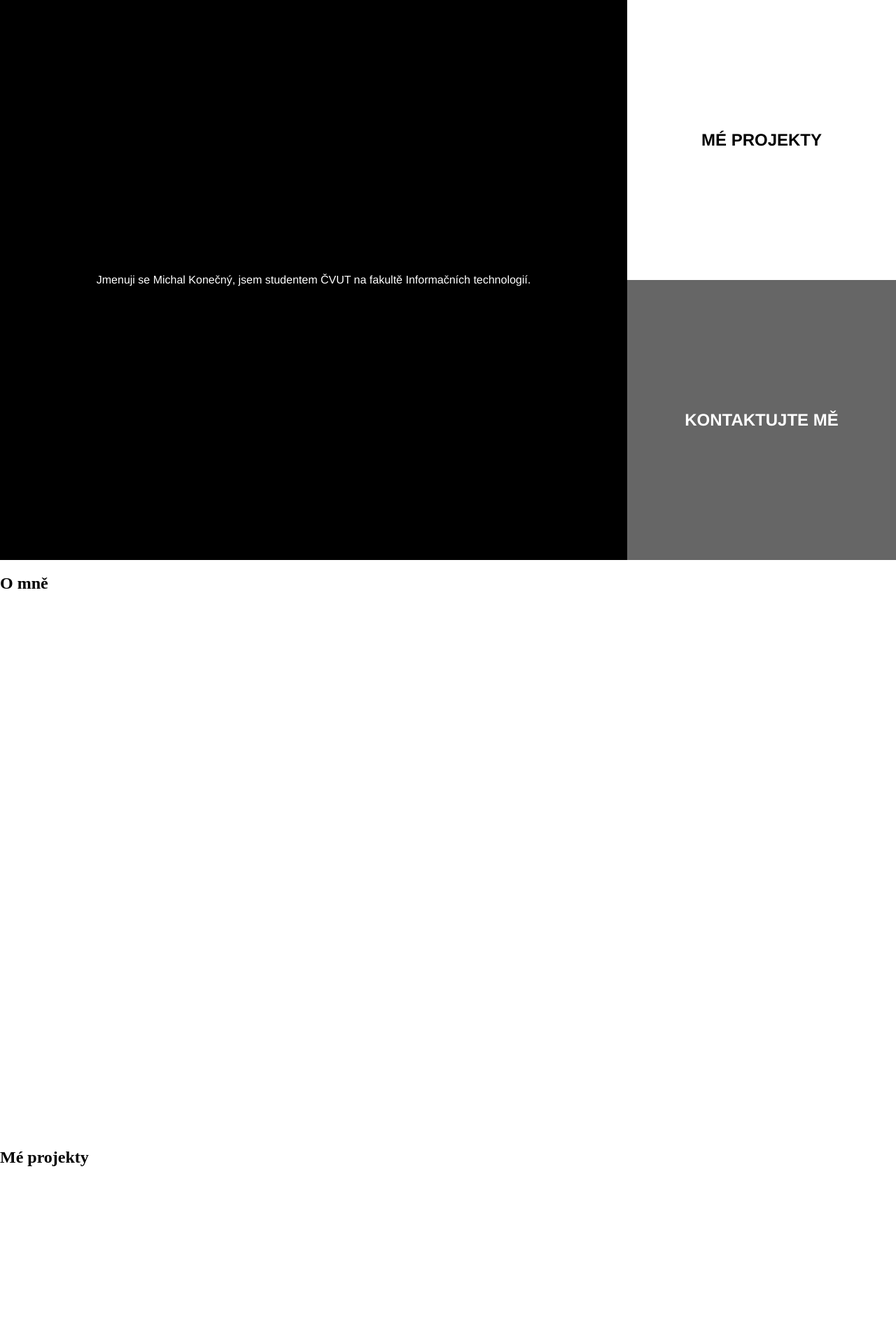
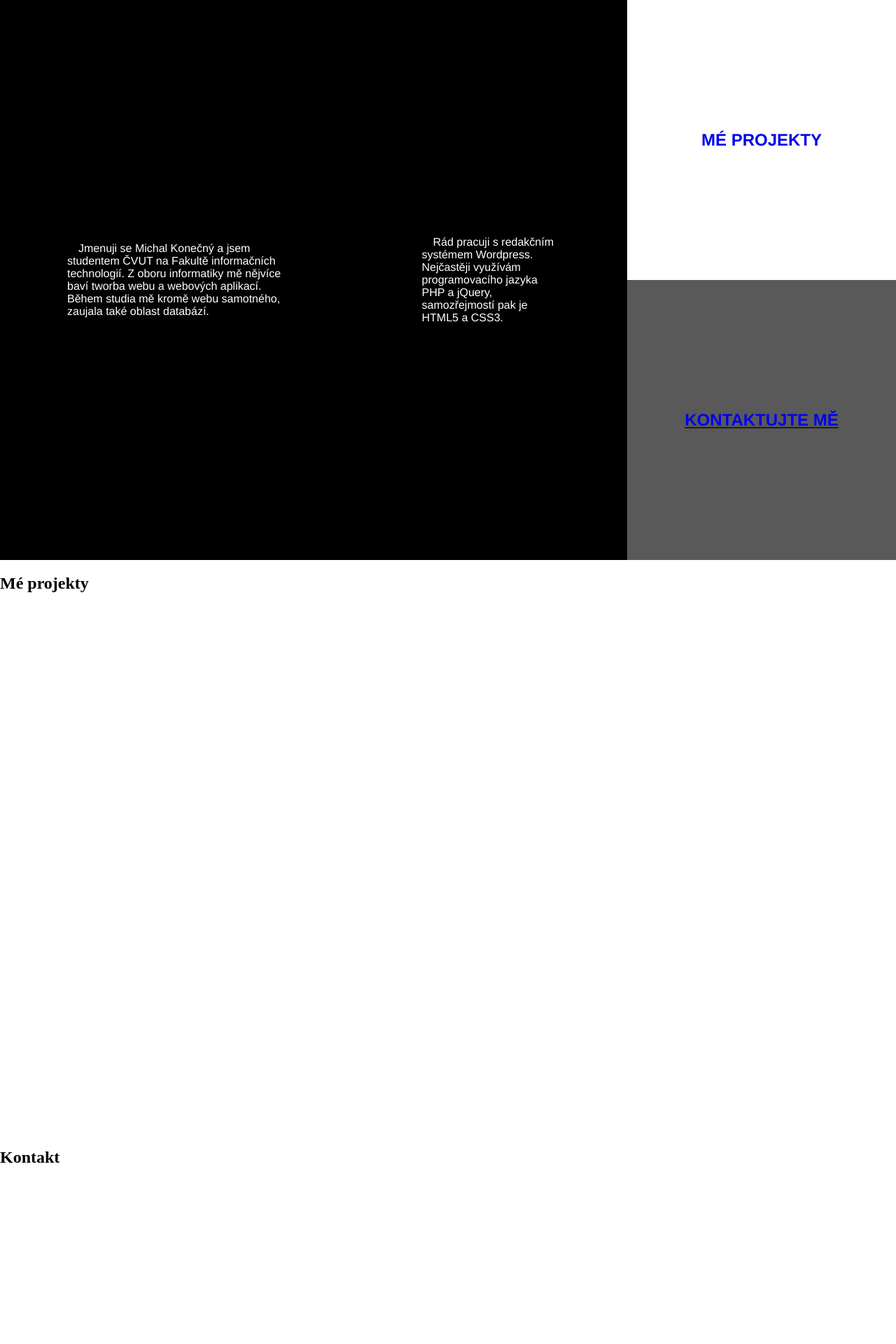
Before and after one commit to konmike/konmike.github.io, a PHP site: page / in a window 1280 px wide. Shown: the top 1920 px of the page at 70% size. After the commit the page ends 1661 px from the top, so only its background shows below. Run offline with PHP 8.4, Linux system fonts and the light colour scheme.

Commit message:
Pridano trochu textu, css a plynuly posun

```diff
--- a/index.html
+++ b/index.html
@@ -4,28 +4,33 @@
     <meta charset="UTF-8">
     <title>Michal Konečný</title>
     <link rel="stylesheet" type="text/css" href="style.css">
+    <script src="script.js"></script>
 </head>
 <body>
     <main>
         <article>
             <div>
-                <p>Jmenuji se Michal Konečný, jsem studentem ČVUT na
-                    fakultě Informačních technologií.</p>
+                <p>Jmenuji se Michal Konečný a jsem studentem ČVUT na
+                   Fakultě informačních technologií. Z oboru informatiky mě nějvíce
+                   baví tworba webu a webových aplikací.
+                   Během studia mě kromě webu samotného, zaujala také oblast databází.
+                </p>
+                <p>
+                   Rád pracuji s redakčním systémem Wordpress. Nejčastěji využívám
+                   programovacího jazyka PHP a jQuery, samozřejmostí pak je HTML5 a CSS3.
+                </p>
             </div>
             <div>
-                <span>Mé projekty</span>
+                <a href="#myprojects" class="tlacitko">Mé projekty</a>
             </div>
             <div>
-                <span>Kontaktujte mě</span>
+                <a href="#contact" class="tlacitko">Kontaktujte mě</a>
             </div>
         </article>
-        <article>
-            <h1>O mně</h1>
-        </article>
-        <article>
+        <article id="myprojects">
             <h1>Mé projekty</h1>
         </article>
-        <article>
+        <article id="contact">
             <h1>Kontakt</h1>
         </article>
     </main>
--- /dev/null
+++ b/script.js
@@ -0,0 +1,49 @@
+(function($) {
+
+    $('a.tlacitko').click(function(e) {
+        let cil = $(this).attr('href');
+        let menu = $('#menu');
+        let rychlost = 1000;
+
+        $("html, body").stop().animate(
+            { scrollTop: $(cil).offset().top - menu.height() },
+            rychlost);
+
+        e.preventDefault();
+    });
+
+    $('#last-subtitles').click(function() {
+        $(this).siblings().slideToggle('slow');
+        if($(this).hasClass('open-last-subtitles')){
+            $(this).addClass('close-last-subtitles')
+            $(this).removeClass('open-last-subtitles')
+        }else{
+            $(this).removeClass('close-last-subtitles')
+            $(this).addClass('open-last-subtitles')
+        }
+    });
+
+    $('#open-contact-form').click(function() {
+        $('#contact-form').css({'display':'block'});
+    });
+
+    $('#close-contact-form').click(function() {
+        $('#contact-form').css({'display':'none'});
+    });
+
+    $(window).scroll(function() {
+        var top_of_element = $("#uvodnik").offset().top;
+        var bottom_of_element = $("#uvodnik").offset().top + $("#uvodnik").outerHeight();
+        var bottom_of_screen = $(window).scrollTop() + $(window).innerHeight();
+        var top_of_screen = $(window).scrollTop();
+
+        if ((bottom_of_screen > top_of_element) && (top_of_screen < bottom_of_element)){
+            $('#up').css('display', 'block');
+        } else {
+            $('#up').slideToggle('fast');
+        }
+    });
+
+
+
+})( jQuery );
--- a/style.css
+++ b/style.css
@@ -32,6 +32,38 @@ article:first-child div{
     display: flex;
     justify-content: center;
     align-items: center;
+}
+
+article div a.tlacitko{
+    text-transform: uppercase;
+    font-family: Helvetica, sans-serif;
+    font-weight: 800;
+    font-size: 1.5rem;
+    -webkit-transition: all .5s;
+    -moz-transition: all .5s;
+    -ms-transition: all .5s;
+    -o-transition: all .5s;
+    transition: all .5s;
+}
+
+article div:last-child a.tlacitko{
+    text-decoration: underline rgba(0,0,0,.65);
+}
+
+article div:nth-child(2) a.tlacitko{
+    text-decoration: underline white;
+}
+
+article div:hover a.tlacitko{
+    text-decoration: underline red;
+}
+
+article:first-child div{
+    width: 30%;
+    height: 50vh;
+    display: flex;
+    justify-content: center;
+    align-items: center;
     text-transform: uppercase;
     font-family: Helvetica, sans-serif;
     font-weight: 800;
@@ -40,8 +72,10 @@ article:first-child div{
 
 article:first-child div:last-child{
     color: #fff;
-    background-color: rgba(0,0,0,.6);
+    background-color: rgba(0,0,0,.65);
 }
 
-article div{
+article div p{
+    text-indent: 1rem;
+    margin: 6rem;
 }
```
